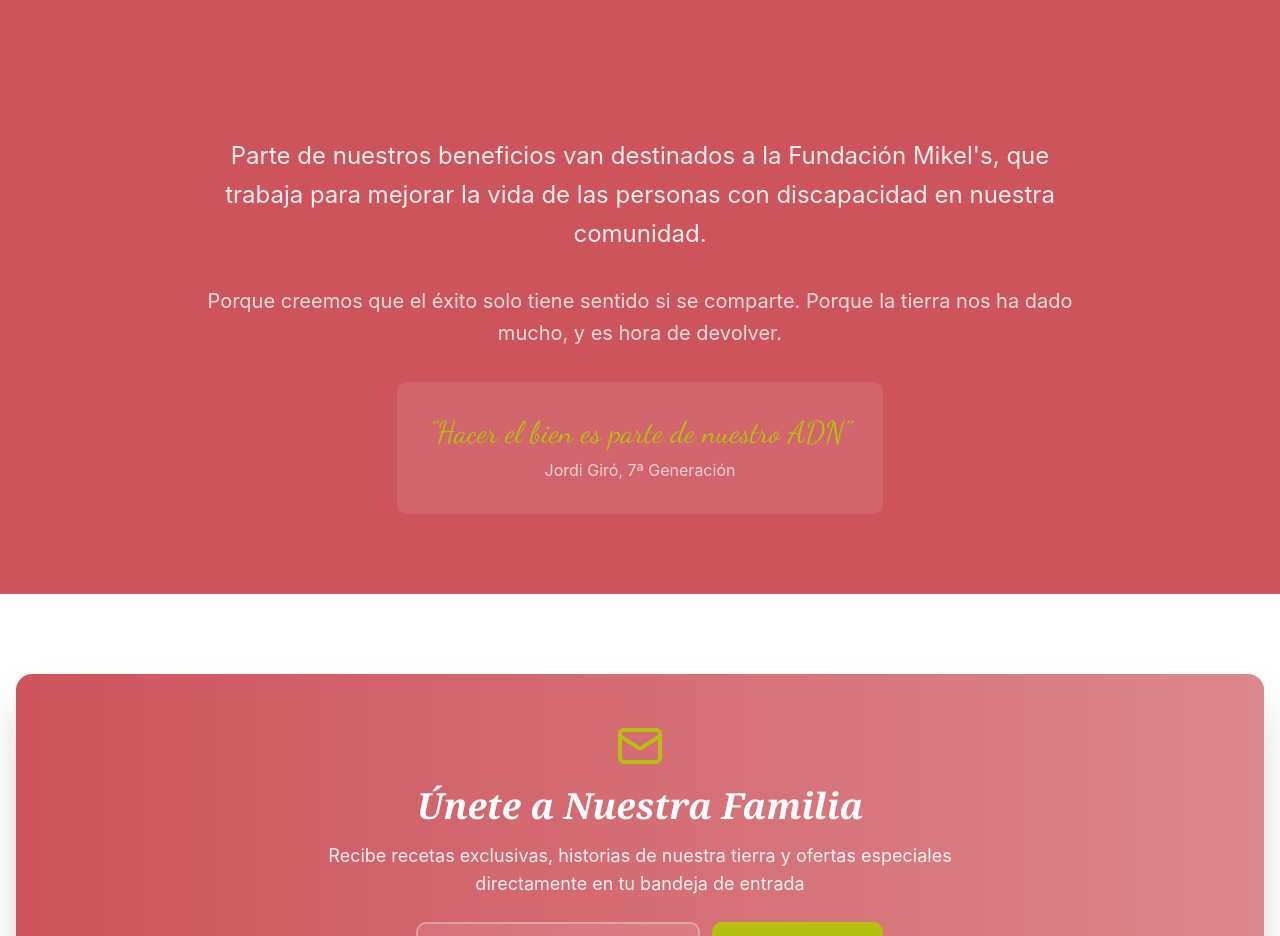
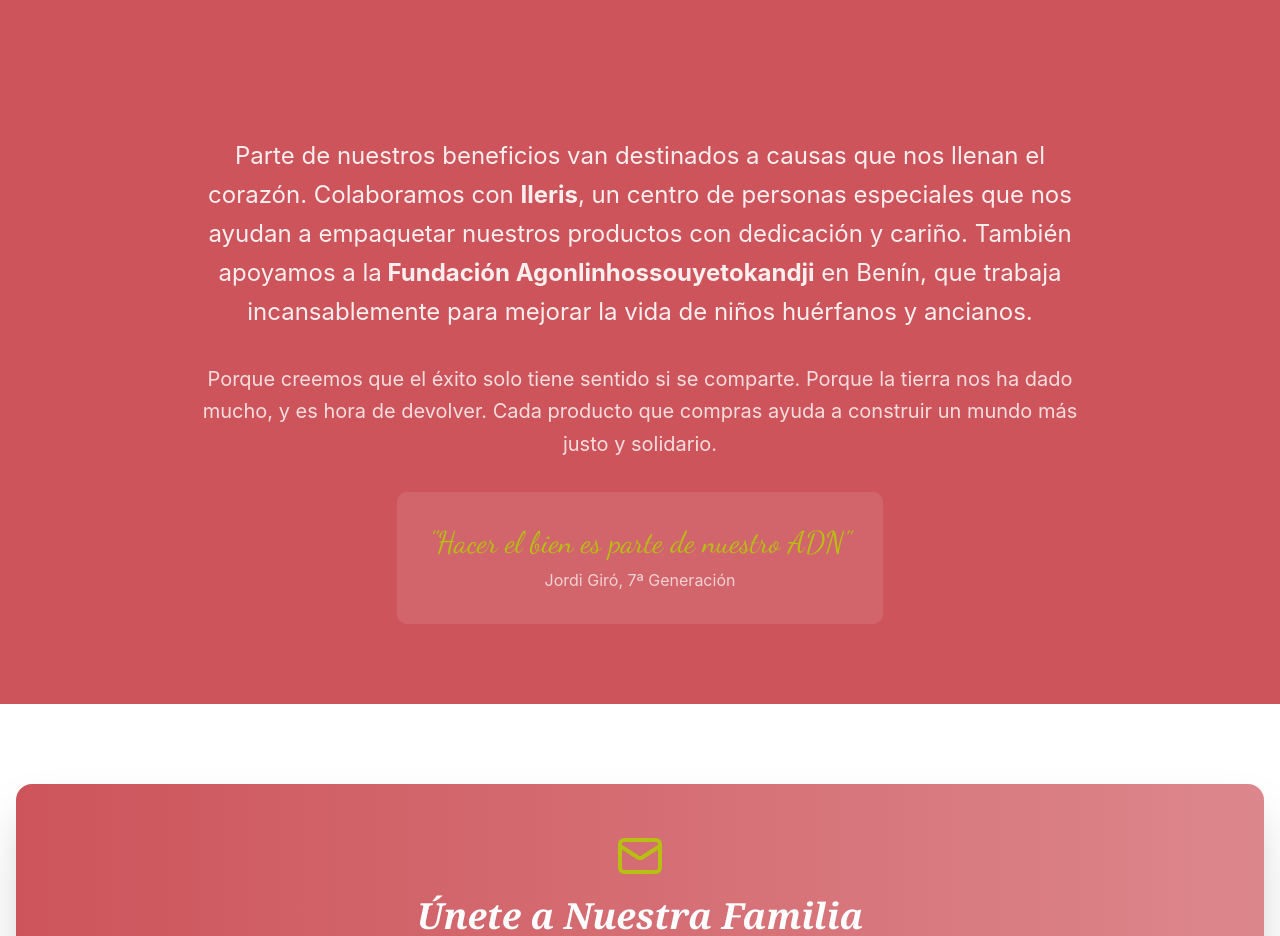
Before and after one commit to bigman1973/mikels-earth-frontend, a React (Vite) app: page / in a window 1280 px wide. Shown: the part 3160-4096 px from the top of the page. Built offline with nearby package versions, Linux system fonts and the light colour scheme.

Commit message:
feat: Actualizar sección de compromiso social con Ileris y Fundación Agonlinhossouyetokandji

```diff
--- a/src/pages/Home.jsx
+++ b/src/pages/Home.jsx
@@ -267,13 +267,16 @@
                 Nuestro Compromiso va Más Allá
               </h2>
               <p className="text-2xl mb-8 text-white/90 leading-relaxed">
-                Parte de nuestros beneficios van destinados a la Fundación Mikel's,
-                que trabaja para mejorar la vida de las personas con discapacidad
-                en nuestra comunidad.
+                Parte de nuestros beneficios van destinados a causas que nos llenan el corazón.
+                Colaboramos con <strong>Ileris</strong>, un centro de personas especiales que nos ayudan
+                a empaquetar nuestros productos con dedicación y cariño. También apoyamos a la
+                <strong> Fundación Agonlinhossouyetokandji</strong> en Benín, que trabaja incansablemente
+                para mejorar la vida de niños huérfanos y ancianos.
               </p>
               <p className="text-xl text-white/80 leading-relaxed mb-8">
-                Porque creemos que el éxito solo tiene sentido si se comparte.
-                Porque la tierra nos ha dado mucho, y es hora de devolver.
+                Porque creemos que el éxito solo tiene sentido si se comparte. Porque la tierra nos ha
+                dado mucho, y es hora de devolver. Cada producto que compras ayuda a construir un mundo
+                más justo y solidario.
               </p>
               <div className="bg-white/10 p-8 rounded-lg inline-block">
                 <p className="text-3xl font-script text-secondary mb-2">
```
